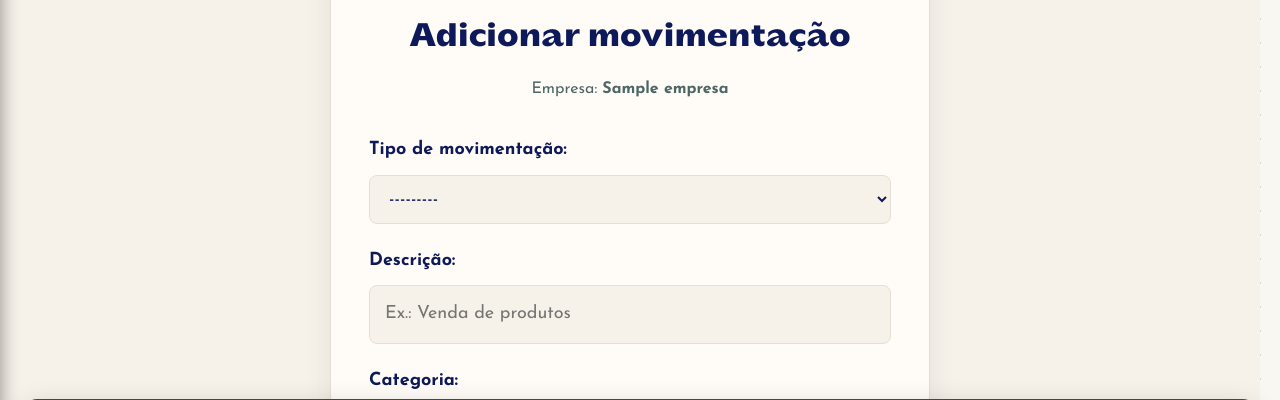
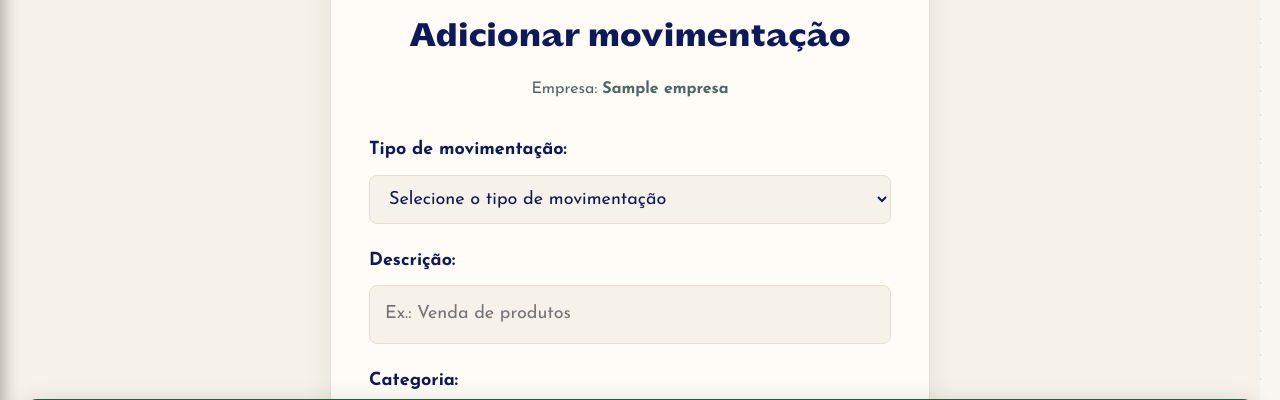
Before and after one commit to mariaeugeniamoraes/projeto_fds_2026.2, a Django app: page /empresas/1/financeiro/adicionar/ in a window 1280 px wide. Shown: the part 233-633 px from the top of the page. Run offline with Django 5.2, Linux system fonts and the light colour scheme; a user stored in the database is signed in; tables that the repository leaves empty hold one stand-in row (values such as "Sample post").

Commit message:
Traduz tipo de movimentacao do controle financeiro

```diff
--- a/core/forms.py
+++ b/core/forms.py
@@ -155,6 +155,16 @@ class CalculadoraEmbalagemForm(forms.Form):
 
 
 class RegistroFinanceiroForm(forms.ModelForm):
+
+    tipo = forms.ChoiceField(
+    choices=[
+        ("", "Selecione o tipo de movimentação"),
+        ("receita", "Receita"),
+        ("custo", "Custo"),
+    ],
+    label="Tipo de movimentação",
+    widget=forms.Select(),
+)
     class Meta:
         model = RegistroFinanceiro
         fields = [
@@ -174,7 +184,11 @@ class RegistroFinanceiroForm(forms.ModelForm):
             "observacao": "Observações",
         }
         widgets = {
-            "tipo": forms.Select(),
+            "tipo": forms.Select(choices=[
+    ("", "Selecione o tipo de movimentação"),
+    ("receita", "Receita"),
+    ("custo", "Custo"),
+]),
             "descricao": forms.TextInput(attrs={
                 "placeholder": "Ex.: Venda de produtos"
             }),
--- a/core/templates/core/financeiro.html
+++ b/core/templates/core/financeiro.html
@@ -54,7 +54,7 @@
                 <tr>
                     <td>{{ registro.data|date:"d/m/Y" }}</td>
                     <td>
-                        <span class="financeiro-tipo financeiro-tipo-{{ registro.tipo }}">
+                        <span class="financeiro-tipo financeiro-tipo-{{ registro.get_tipo_display }}">
                             {{ registro.get_tipo_display }}
                         </span>
                     </td>
```
